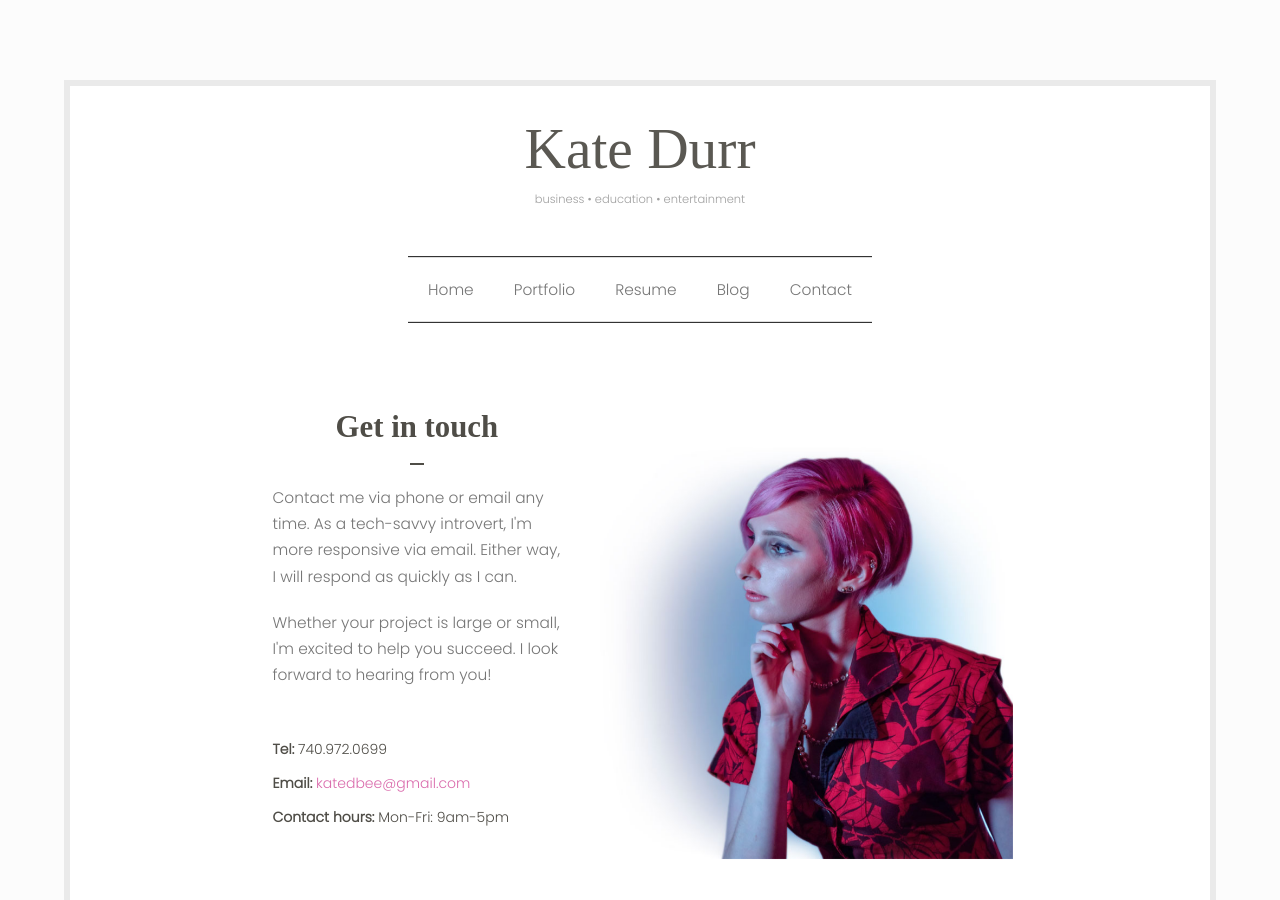
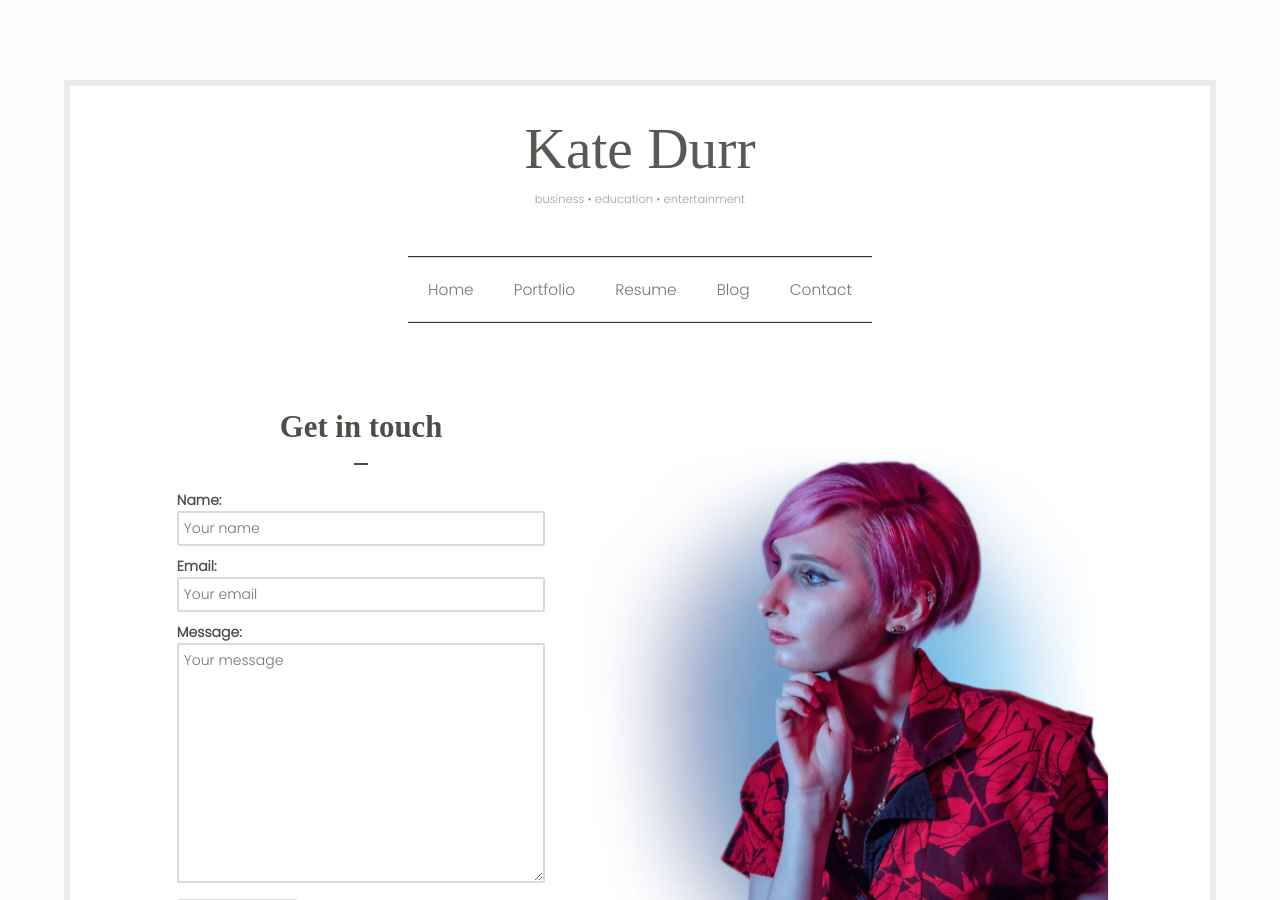
Before and after one commit to Kaedurr/portfolio, a Jekyll site: the page built from contact.html, in a window 1280 px wide and 900 px high. Built offline with Jekyll 4.4.1, drawn with Linux system fonts in a browser that asks for light colours; some web fonts are replaced.

Commit message:
change contact form functionality
Changed Contact page to include a contact form, updated contactengine.php, and added reCAPTCHA

```diff
--- a/contact.html
+++ b/contact.html
@@ -10,18 +10,33 @@
   <div class="col-md-12">
 
      <!-- Start margin -->
-     <div class="margin-contact holder wow fadeIn" data-wow-delay="0.1s">
+     <div class="margin-contact">
          <!-- Start left column -->
          <div class="box-contact col-md-5">
            <h3 class="heading-inner">Get in touch</h3>
+           <script src="https://www.google.com/recaptcha/api.js" async defer></script>
               <div class="hr"></div>
-                <div>
-	                 <p>Contact me via phone or email any time. As a tech-savvy introvert, I'm more responsive via email. Either way, I will respond as quickly as I can.</p>
-                   <p>Whether your project is large or small, I'm excited to help you succeed. I look forward to hearing from you!</p>
+                <div id="contact-area">
+	                 <form method="post" action="mailto:katedbee@gmail.com">
+		                  <label for="Name">Name:</label><br/>
+		                  <input type="text" name="Nameksljf" id="Nameksljf" placeholder="Your name" maxlength="50" required/><br/>
+                      <label for="Email">Email:</label><br/>
+                      <input type="email" name="Emaillkjkl" id="Emaillkjkl" placeholder="Your email" maxlength="80" required/><br/>
+		                  <label for="Message">Message:</label><br/>
+		                  <textarea name="Messageasdsa" rows="20" cols="20" id="Messageasdsa" placeholder="Your message" maxlength="1500" required></textarea><br/>
+                      <!-- H u n 1 3 -->
+                      <label class="form-hun" for="Fax">Fax:</label>
+                      <input class="form-hun" type="tel" name="Fax" id="Fax" tabindex="-1" autocomplete="off" placeholder="Your fax number" maxlength="25"/>
+                      <!-- H u n 1 3 -->
+                      <label class="form-hun" for="Phone">Phone:</label>
+                      <input class="form-hun" type="tel" name="Phone" id="Phone" tabindex="-1" autocomplete="off" placeholder="Your phone number" maxlength="25"/>
+                      <div class="g-recaptcha" data-sitekey="6Ld409keAAAAANzCU9n1PE36OYuEo8fw-diHSN1V"></div>
+		                  <input class="submit-button btn" type="submit" name="submit" value="Submit"/>
+	                 </form>
                 </div>
               <h6>
                 <span><strong>Tel: </strong>740.972.0699</span>
-                <span><strong>Email: </strong><a href="mailto:katedbee@gmail.com" target="_blank" rel="noopener noreferrer nofollow">katedbee@gmail.com</a></span>
+                <span><strong>Email: </strong><a href="mailto:katedbee@gmail.com" target="_blank" rel="noopener noreferrer">katedbee@gmail.com</a></span>
                 <span><strong>Contact hours: </strong>Mon-Fri: 9am-5pm</span>
               </h6>
           </div>
```
Also changed, not shown: 1 other file.
